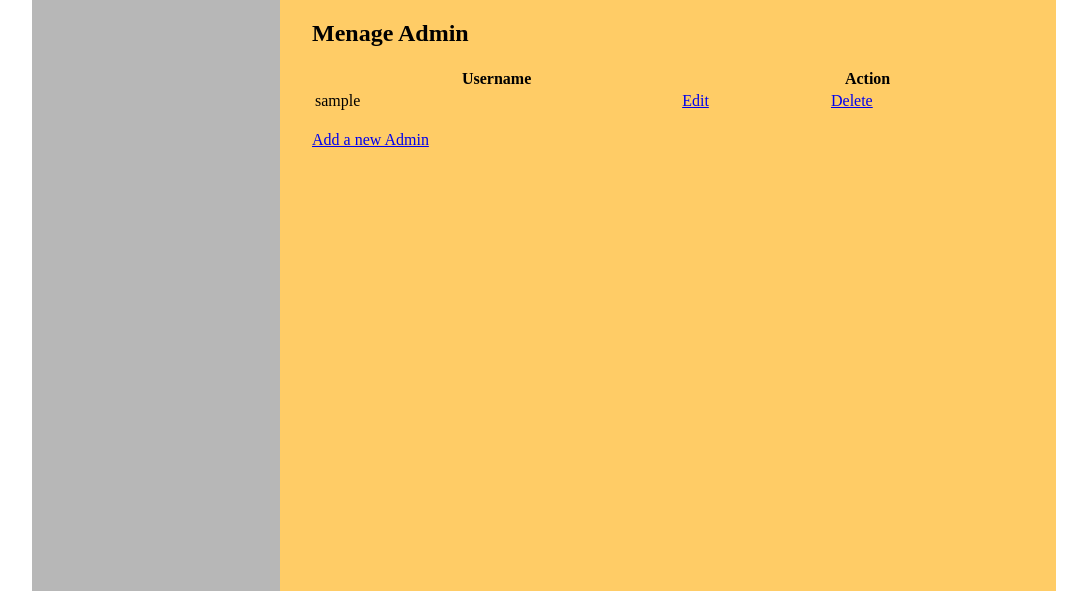
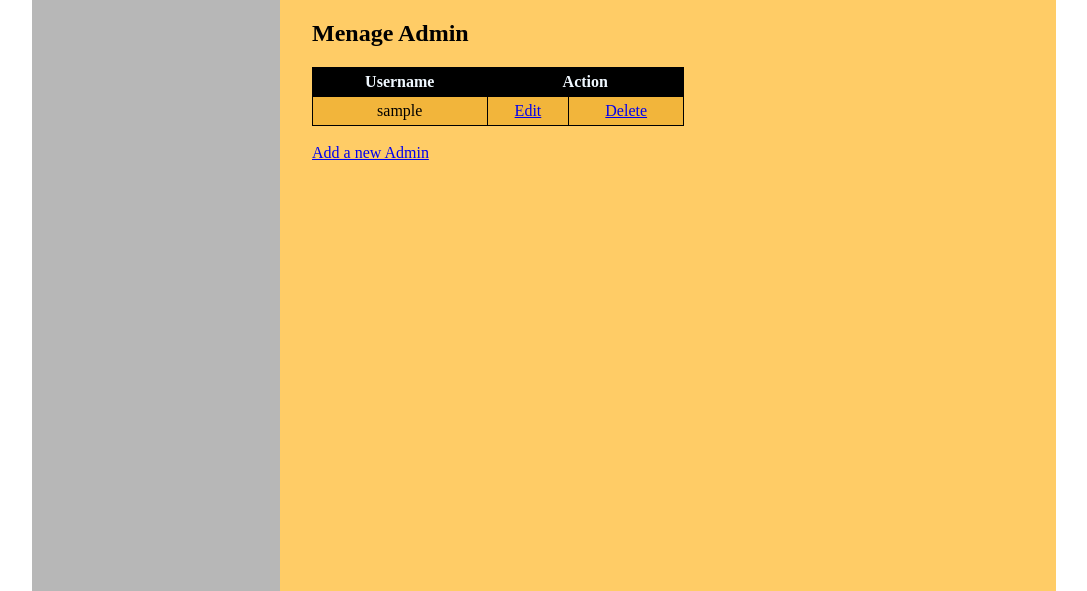
Before and after one commit to Mirko965/blog, a PHP site: page /menage_admin.php in a window 1280 px wide. Shown: the part 150-741 px from the top of the page, without its empty margins (96-1183 px from the left). Run offline with PHP 8.4, Linux system fonts and the light colour scheme; tables that the repository leaves empty or names only in its code hold one stand-in row (values such as "Sample post"); data that the repository does not hold is empty; some libraries are stand-ins or nearby versions.

Commit message:
table style

```diff
--- a/Public/css/style.css
+++ b/Public/css/style.css
@@ -141,6 +141,24 @@ footer {
     background-repeat: no-repeat;
   }
 
+/*table*/
+table{
+    width: 50%
+}
+table, th, td {
+    border: 1px solid black;
+    border-collapse: collapse;
+    text-align: center;
+}
+th, td {
+    padding: 5px;
+    background-color: #f2b53b;
+}
+th{
+    background-color: black;
+    color: aliceblue;
+}
+
 
 @media (max-width: 800px) {
   .main {
```
